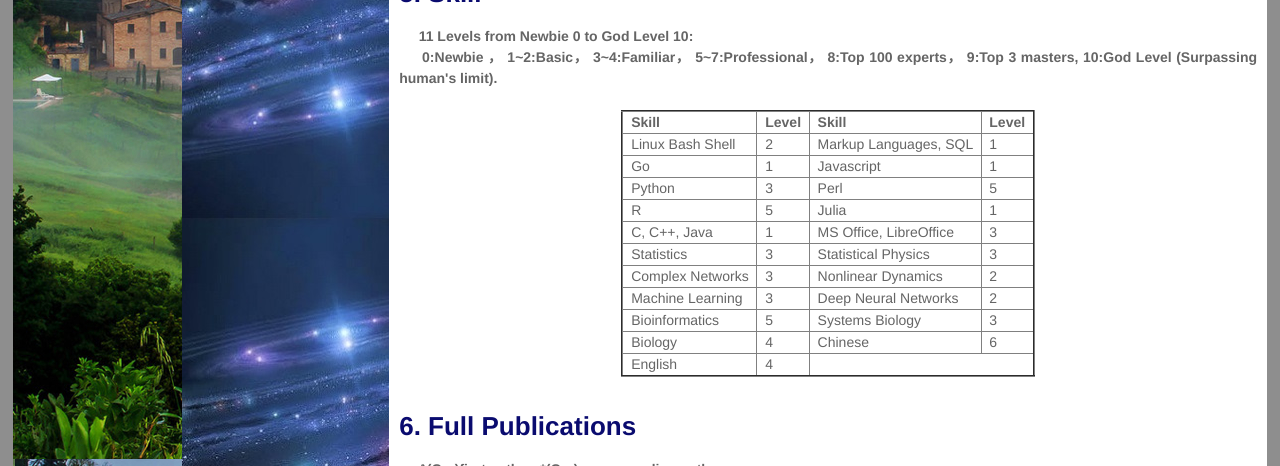
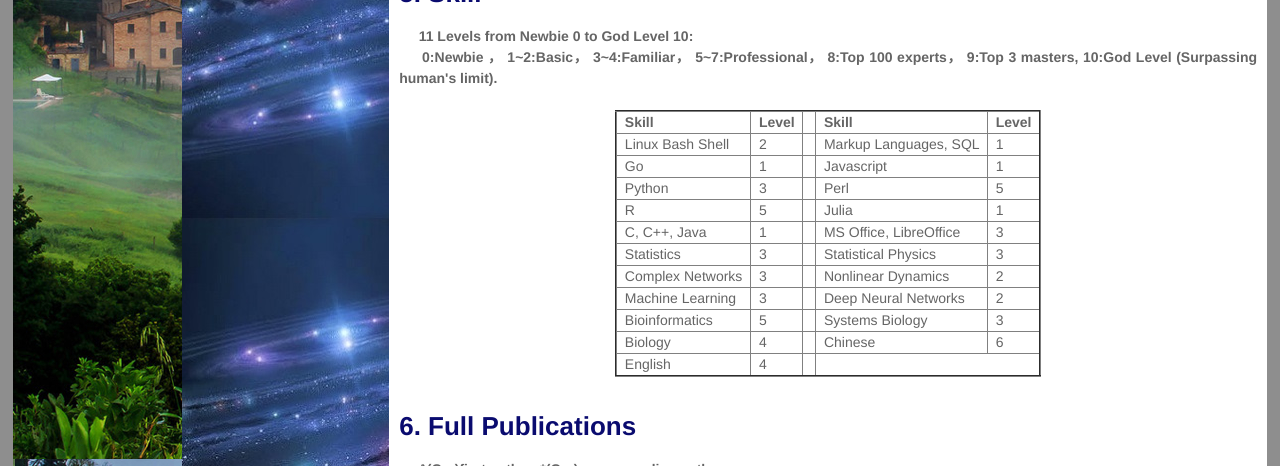
Before and after one commit to CTLife/CTLife.github.io, a Jekyll site: the page built from yongpeng.html, in a window 1280 px wide. Shown: the part 747-1213 px from the top of the page. Built offline with Jekyll 4.4.1, drawn with Linux system fonts in a browser that asks for light colours; Markdown is read by kramdown in place of the engine named in the settings.

Commit message:
Update yongpeng.html

```diff
--- a/yongpeng.html
+++ b/yongpeng.html
@@ -35,72 +35,85 @@ multi-information fusion and multi-label ensemble classifier</a>. @ <a href="htt
   <tr>
     <th> &nbsp; Skill &nbsp; </th>
     <th> &nbsp; Level &nbsp;  </th>
+    <th> &nbsp; &nbsp;  </th>
     <th> &nbsp; Skill &nbsp; </th>
     <th> &nbsp; Level &nbsp;  </th>
+
   </tr>
   <tr>
     <td> &nbsp;  Linux Bash Shell  &nbsp; </td>
     <td> &nbsp;  2  &nbsp; </td>
+    <th> &nbsp; &nbsp;  </th>
     <td> &nbsp;  Markup Languages, SQL  &nbsp; </td>
     <td> &nbsp;  1  &nbsp; </td>
   </tr>
   <tr>
     <td> &nbsp;  Go  &nbsp; </td>
     <td> &nbsp;  1  &nbsp; </td>
+    <th> &nbsp; &nbsp;  </th>
     <td> &nbsp;  Javascript  &nbsp; </td>
     <td> &nbsp;  1  &nbsp; </td>
   </tr>
   <tr>
     <td> &nbsp;  Python  &nbsp; </td>
     <td> &nbsp;  3  &nbsp; </td>
+    <th> &nbsp; &nbsp;  </th>
     <td> &nbsp;  Perl  &nbsp; </td>
     <td> &nbsp;  5  &nbsp; </td>
   </tr>
   <tr>
     <td> &nbsp;  R  &nbsp; </td>
     <td> &nbsp;  5  &nbsp; </td>
+    <th> &nbsp; &nbsp;  </th>
     <td> &nbsp;  Julia  &nbsp; </td>
     <td> &nbsp;  1  &nbsp; </td>
   </tr>
   <tr>
     <td> &nbsp;  C, C++, Java  &nbsp; </td>
     <td> &nbsp;  1  &nbsp; </td>
+    <th> &nbsp; &nbsp;  </th>
     <td> &nbsp;  MS Office,  LibreOffice  &nbsp; </td>
     <td> &nbsp;  3  &nbsp; </td>
   </tr>
   <tr>
     <td> &nbsp;  Statistics  &nbsp; </td>
     <td> &nbsp;  3  &nbsp; </td>
+    <th> &nbsp; &nbsp;  </th>
     <td> &nbsp;  Statistical Physics  &nbsp; </td>
     <td> &nbsp;  3  &nbsp; </td>
   </tr>
   <tr>
     <td> &nbsp;  Complex Networks  &nbsp; </td>
     <td> &nbsp;  3  &nbsp; </td>
+    <th> &nbsp; &nbsp;  </th>
     <td> &nbsp;  Nonlinear Dynamics  &nbsp; </td>
     <td> &nbsp;  2  &nbsp; </td>
   </tr>
   <tr>
     <td> &nbsp;  Machine Learning  &nbsp; </td>
     <td> &nbsp;  3  &nbsp; </td>
+    <th> &nbsp; &nbsp;  </th>
     <td> &nbsp;  Deep Neural Networks  &nbsp; </td>
     <td> &nbsp;  2  &nbsp; </td>
   </tr>
   <tr>
     <td> &nbsp;  Bioinformatics  &nbsp; </td>
     <td> &nbsp;  5  &nbsp; </td>
+    <th> &nbsp; &nbsp;  </th>
     <td> &nbsp;  Systems Biology  &nbsp; </td>
     <td> &nbsp;  3  &nbsp; </td>
   </tr>
   <tr>
     <td> &nbsp;  Biology  &nbsp; </td>
     <td> &nbsp;  4  &nbsp; </td>
+    <th> &nbsp; &nbsp;  </th>
     <td> &nbsp;  Chinese  &nbsp; </td>
     <td> &nbsp;  6  &nbsp; </td>
   </tr>
   <tr>
     <td> &nbsp;  English  &nbsp; </td>
     <td> &nbsp;  4  &nbsp; </td>
+    <th> &nbsp; &nbsp;  </th>
   </tr>
 </table>
 
```
